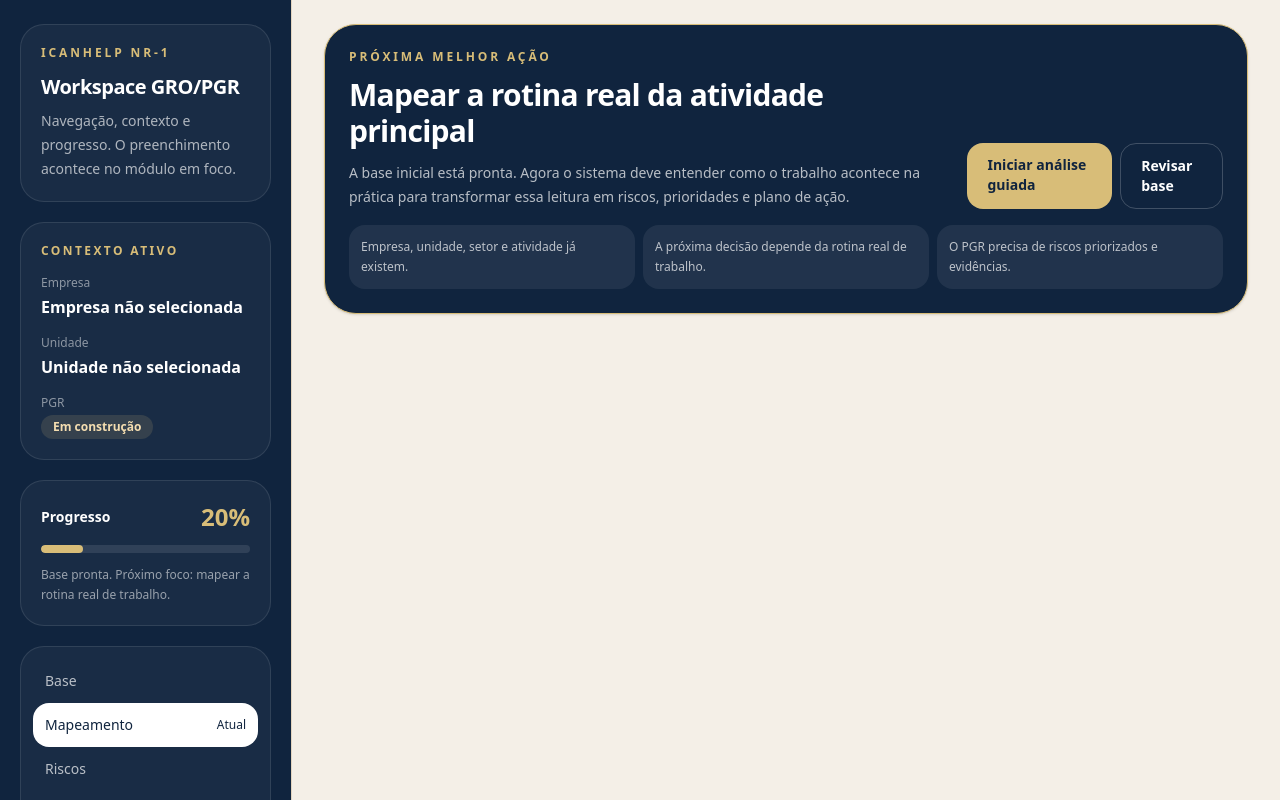
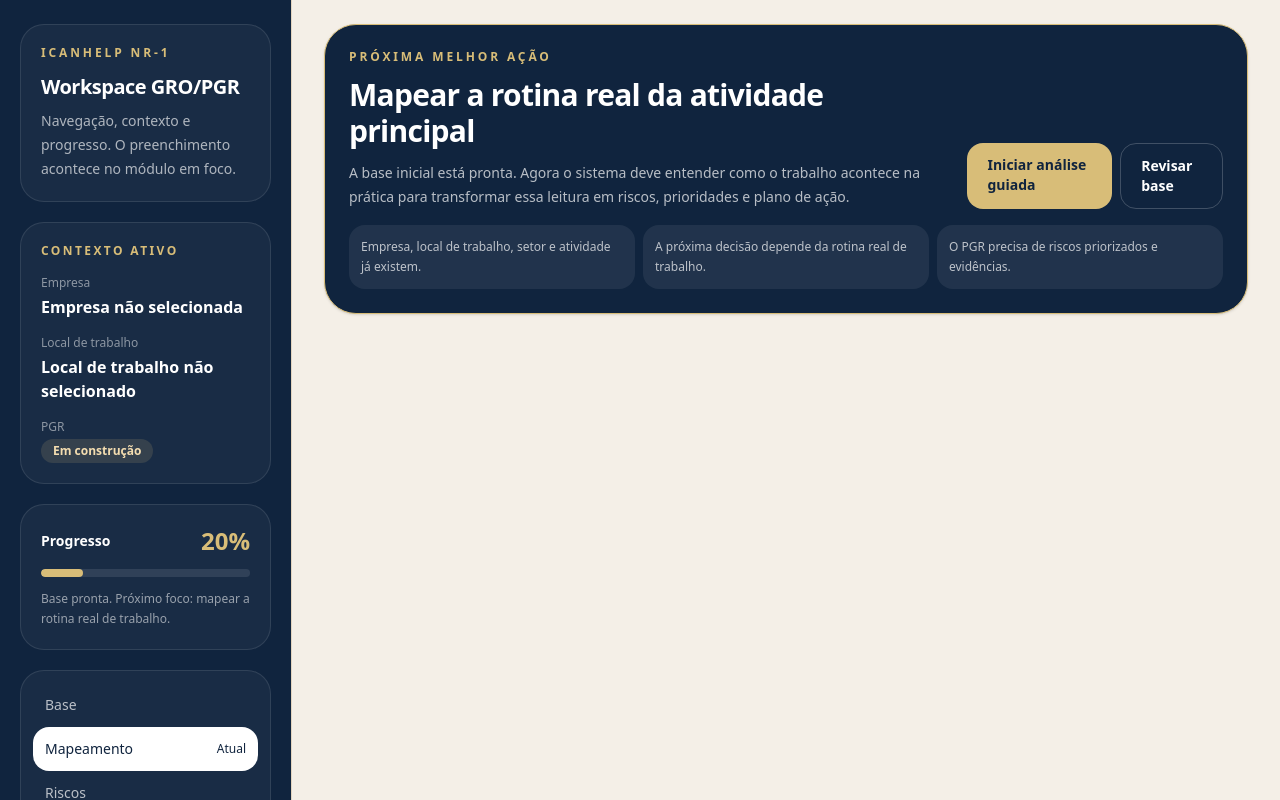
Before and after one commit to jpozza-alt/icanhelp-mvp, a Next.js app: page /dashboard/nr1/workspace-v2 in a window 1280 px wide. Shown: the top 800 px of the page. Built offline with nearby package versions, Linux system fonts and the light colour scheme.

Commit message:
copy(nr1): use local de trabalho in workspace shell

```diff
--- a/src/components/nr1/Nr1WorkspaceV2Shell.tsx
+++ b/src/components/nr1/Nr1WorkspaceV2Shell.tsx
@@ -29,13 +29,13 @@ type Nr1WorkspaceV2ShellProps = {
 const defaultModules = ["Base", "Mapeamento", "Riscos", "Plano", "Evidências", "PGR"];
 
 const defaultPendingItems = [
-  "Confirmar atividade principal da unidade",
+  "Confirmar atividade principal do local de trabalho",
   "Iniciar análise guiada da rotina real",
   "Registrar primeira leitura de risco",
 ];
 
 const defaultNextBestActionReasons = [
-  "Empresa, unidade, setor e atividade já existem.",
+  "Empresa, local de trabalho, setor e atividade já existem.",
   "A próxima decisão depende da rotina real de trabalho.",
   "O PGR precisa de riscos priorizados e evidências.",
 ];
@@ -50,7 +50,7 @@ function clampProgress(value: number) {
 
 export default function Nr1WorkspaceV2Shell({
   companyName = "Empresa não selecionada",
-  establishmentName = "Unidade não selecionada",
+  establishmentName = "Local de trabalho não selecionado",
   pgrStatus = "Em construção",
   progressPercent = 20,
   progressDescription = "Base pronta. Próximo foco: mapear a rotina real de trabalho.",
@@ -100,7 +100,7 @@ export default function Nr1WorkspaceV2Shell({
                 <p className="mt-1 font-semibold">{companyName}</p>
               </div>
               <div>
-                <p className="text-xs text-white/50">Unidade</p>
+                <p className="text-xs text-white/50">Local de trabalho</p>
                 <p className="mt-1 font-semibold">{establishmentName}</p>
               </div>
               <div>
```
